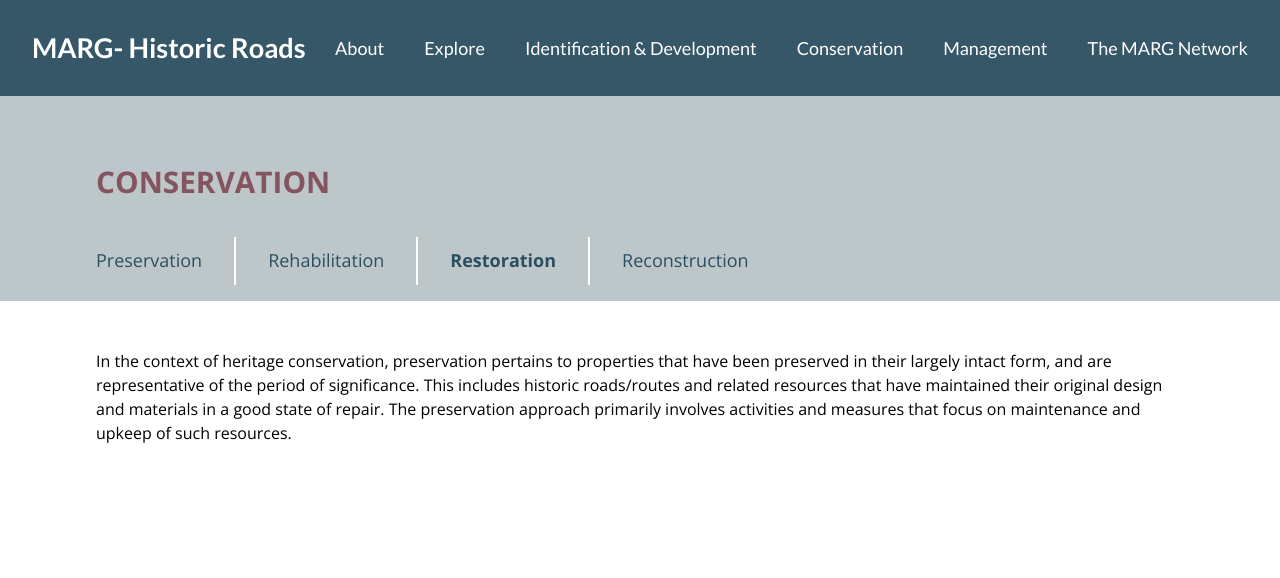
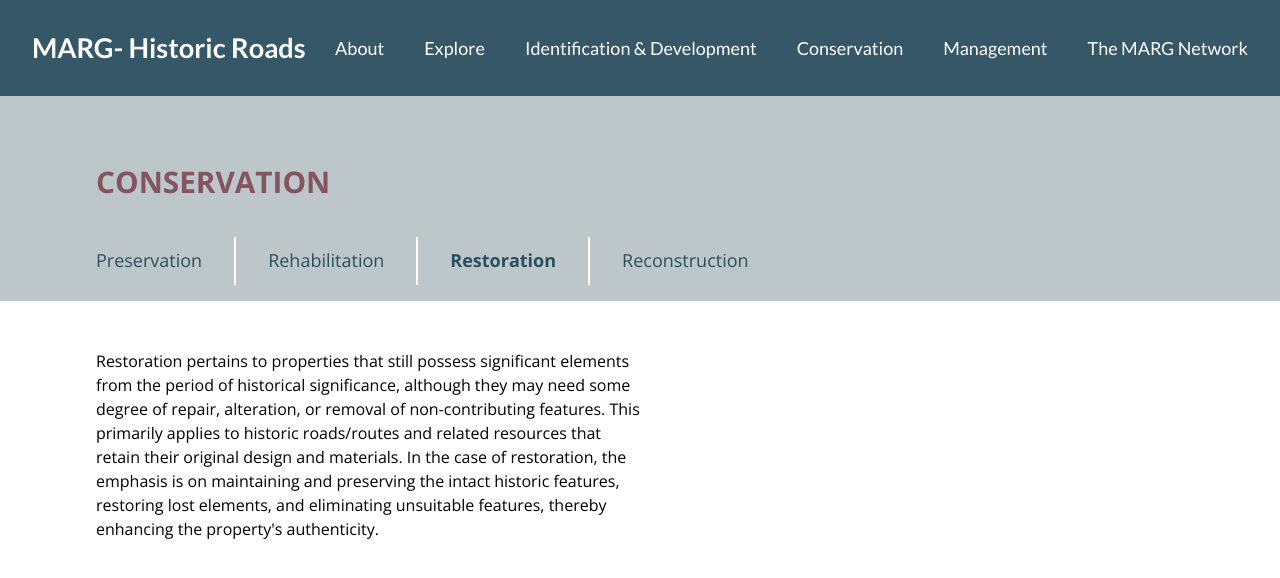
Before and after one commit to subhadip001/marg, a React (Vite) app: page /conservation/restoration in a window 1280 px wide. Shown: the top 578 px of the page. Built offline with nearby package versions, Linux system fonts and the light colour scheme.

Commit message:
Made content changes

```diff
--- a/src/pages/Home.jsx
+++ b/src/pages/Home.jsx
@@ -1,5 +1,5 @@
 import React from "react";
-import background from "/src/assets/bg.jpg";
+import background from "/src/assets/bg.webp";
 import img from "/src/assets/Artboard1.png";
 import img1 from "/src/assets/MARG.png";
 import CulturalRoutes from "/src/components/landingPage/CulturalRoutes";
--- a/src/pages/conservation/Preservation.jsx
+++ b/src/pages/conservation/Preservation.jsx
@@ -12,14 +12,17 @@ const Preservation = () => {
   return (
     <div className="font-['Open_Sans'] flex flex-wrap gap-12 items-center justify-center place-content-center">
       <Basic title="CONSERVATION" numbers={arr}></Basic>
-      <div className="mb-12 w-[85%] mx-auto">
-        In the context of heritage conservation, preservation pertains to
-        properties that have been preserved in their largely intact form, and
-        are representative of the period of significance. This includes historic
-        roads/routes and related resources that have maintained their original
-        design and materials in a good state of repair. The preservation
-        approach primarily involves activities and measures that focus on
-        maintenance and upkeep of such resources.
+      <div className="mb-12 w-[85%] mx-auto grid grid-cols-2">
+        <div className="col-span-1">
+          In the context of heritage conservation, preservation pertains to
+          properties that have been preserved in their largely intact form, and
+          are representative of the period of significance. This includes
+          historic roads/routes and related resources that have maintained their
+          original design and materials in a good state of repair. The
+          preservation approach primarily involves activities and measures that
+          focus on maintenance and upkeep of such resources.
+        </div>
+        <div className="col-span-1 "></div>
       </div>
     </div>
   );
--- a/src/pages/conservation/Reconstruction.jsx
+++ b/src/pages/conservation/Reconstruction.jsx
@@ -12,14 +12,16 @@ const Reconstruction = () => {
   return (
     <div className="font-['Open_Sans'] flex flex-wrap gap-12 items-center justify-center place-content-center">
       <Basic title="CONSERVATION" numbers={arr}></Basic>
-      <div className="mb-12 w-[85%] mx-auto">
-        In the context of heritage conservation, preservation pertains to
-        properties that have been preserved in their largely intact form, and
-        are representative of the period of significance. This includes historic
-        roads/routes and related resources that have maintained their original
-        design and materials in a good state of repair. The preservation
-        approach primarily involves activities and measures that focus on
-        maintenance and upkeep of such resources.
+      <div className="mb-12 w-[85%] mx-auto grid grid-cols-2">
+        <div className="col-span-1">
+          Reconstruction pertains to properties that are extensively damaged or
+          have been completely lost. The process involves the recreation of the
+          original design, appearance, and materials of the road/routes or
+          related features. In this case of historic roads/routes, this may
+          require a complete replacement if it has deteriorated beyond repair,
+          utilizing the original specifications and construction methods.
+        </div>
+        <div className="col-span-1"></div>
       </div>
     </div>
   );
--- a/src/pages/conservation/Rehabilitation.jsx
+++ b/src/pages/conservation/Rehabilitation.jsx
@@ -7,19 +7,21 @@ const Rehabilitation = () => {
     { link: "/conservation/rehabilitation", name: "Rehabilitation" },
     { link: "/conservation/restoration", name: "Restoration" },
     { link: "/conservation/reconstruction", name: "Reconstruction" },
-
   ];
   return (
     <div className="font-['Open_Sans'] flex flex-wrap gap-12 items-center justify-center place-content-center">
       <Basic title="CONSERVATION" numbers={arr}></Basic>
-      <div className="mb-12 w-[85%] mx-auto">
-        In the context of heritage conservation, preservation pertains to
-        properties that have been preserved in their largely intact form, and
-        are representative of the period of significance. This includes historic
-        roads/routes and related resources that have maintained their original
-        design and materials in a good state of repair. The preservation
-        approach primarily involves activities and measures that focus on
-        maintenance and upkeep of such resources.
+      <div className="mb-12 w-[85%] mx-auto grid grid-cols-2">
+        <div className="col-span-1">
+          Rehabilitation pertains to properties that, while reflecting the
+          period of significance, may require some repair or alteration. This
+          pertains to historic roads/routes and related resources that are in
+          fair condition, or those that require modification for safety
+          purposes, while maintaining their original design and materials. Under
+          rehabilitation, activities and actions primarily focus on maintenance,
+          careful handling, and limited replacement or modification.
+        </div>
+        <div className="col-span-1"></div>
       </div>
     </div>
   );
--- a/src/pages/conservation/Restoration.jsx
+++ b/src/pages/conservation/Restoration.jsx
@@ -12,14 +12,17 @@ const Restoration = () => {
   return (
     <div className="font-['Open_Sans'] flex flex-wrap gap-12 items-center justify-center place-content-center">
       <Basic title="CONSERVATION" numbers={arr}></Basic>
-      <div className="mb-12 w-[85%] mx-auto">
-        In the context of heritage conservation, preservation pertains to
-        properties that have been preserved in their largely intact form, and
-        are representative of the period of significance. This includes historic
-        roads/routes and related resources that have maintained their original
-        design and materials in a good state of repair. The preservation
-        approach primarily involves activities and measures that focus on
-        maintenance and upkeep of such resources.
+      <div className="mb-12 w-[85%] mx-auto grid grid-cols-2">
+        <div className="col-span-1">
+          Restoration pertains to properties that still possess significant
+          elements from the period of historical significance, although they may
+          need some degree of repair, alteration, or removal of non-contributing
+          features. This primarily applies to historic roads/routes and related
+          resources that retain their original design and materials. In the case
+          of restoration, the emphasis is on maintaining and preserving the
+          intact historic features, restoring lost elements, and eliminating
+          unsuitable features, thereby enhancing the property's authenticity.
+        </div>
       </div>
     </div>
   );
```
Also changed, not shown: src/assets/bg.webp (added), 1 other file (tests, documents, lock files or other folders).
